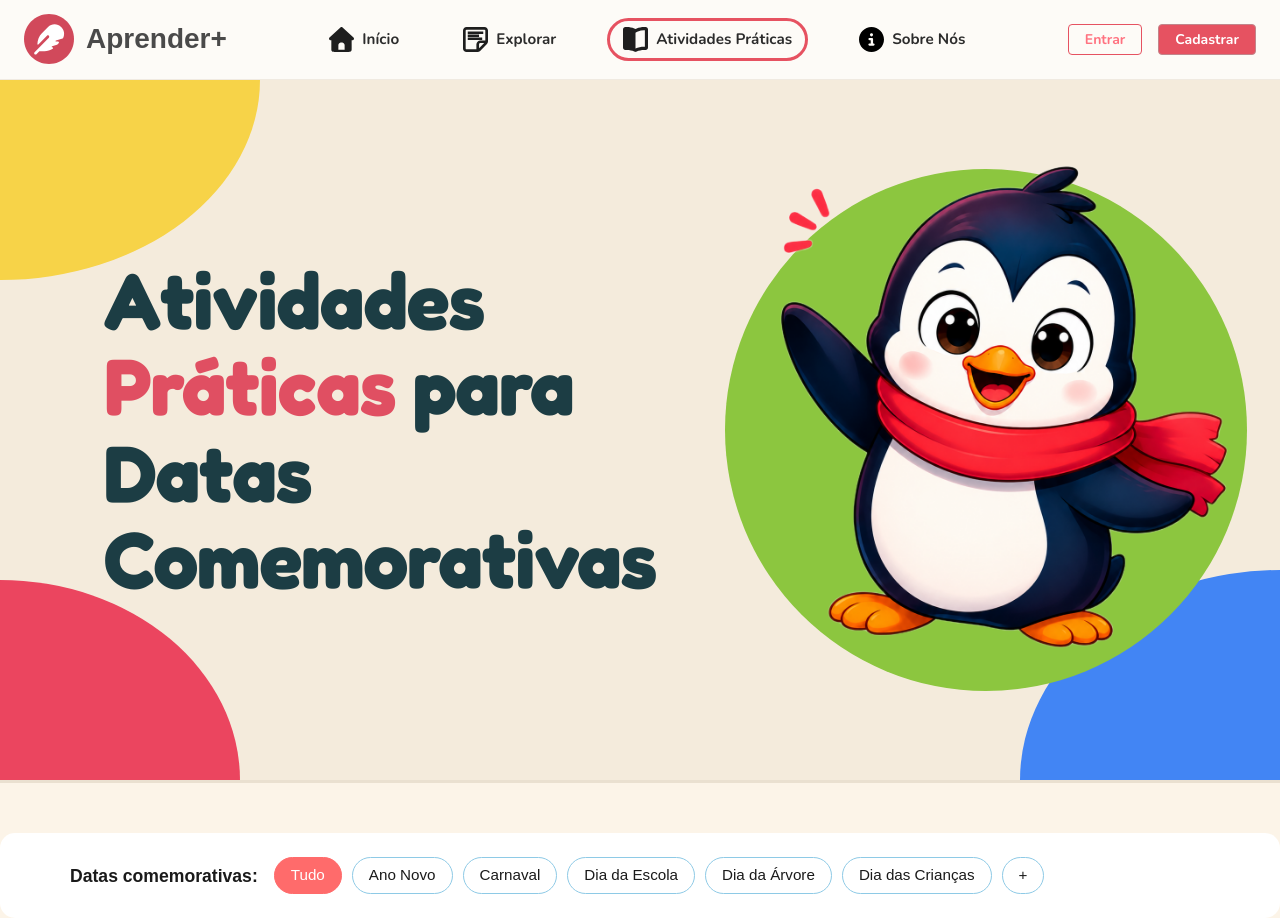
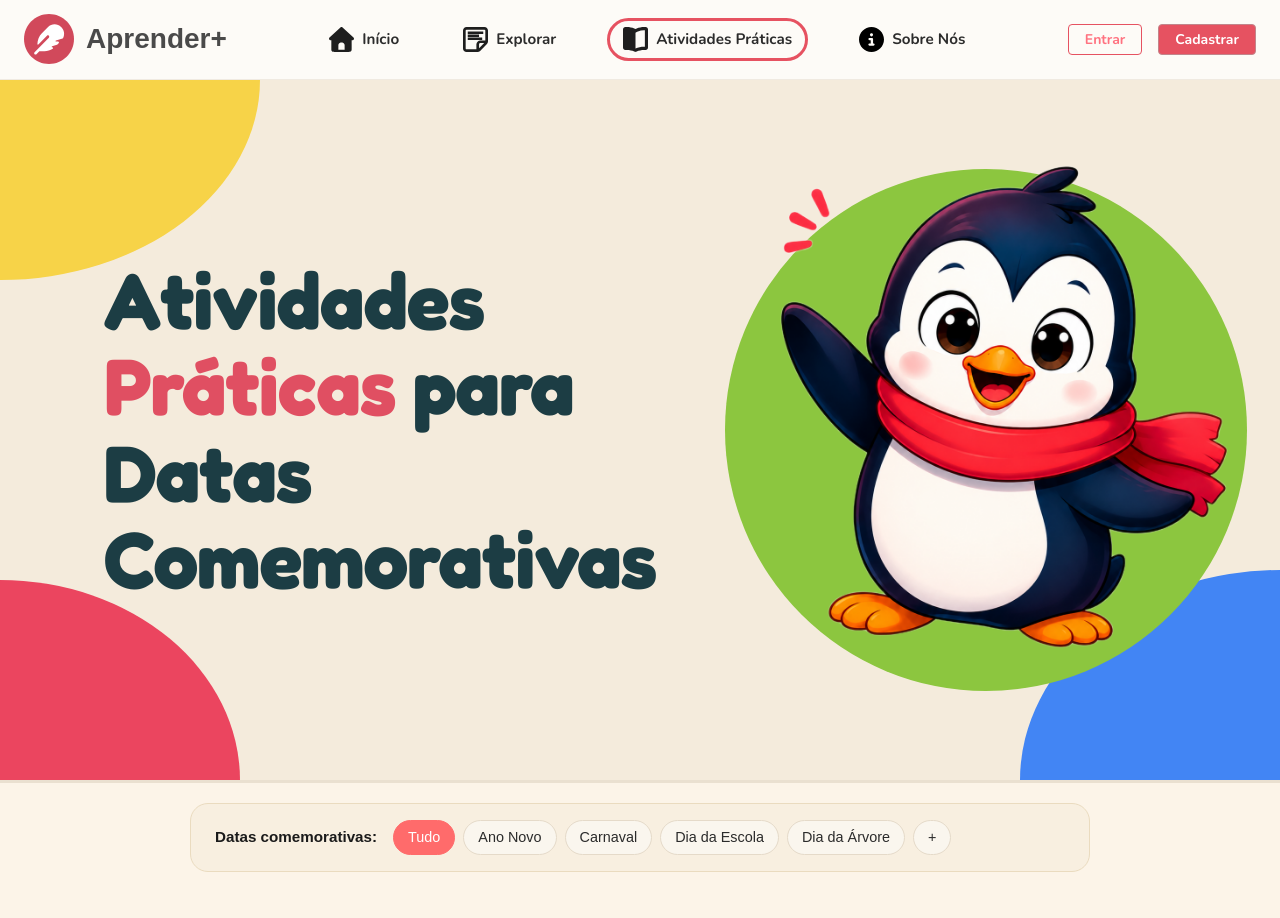
Before and after one commit to Aprender-Hackathon/Trabalho_Hackathon-Novo-, a Vue app: page /atividades-praticas in a window 1280 px wide. Shown: the top 918 px of the page. Built offline with nearby package versions, Linux system fonts and the light colour scheme.

Commit message:
ajuste dos filtros (cor e proporção)

```diff
--- a/src/components/FiltroExplorar.vue
+++ b/src/components/FiltroExplorar.vue
@@ -202,12 +202,13 @@ function selecionarConteudo(conteudo) {
   display: flex;
   flex-direction: column;
   gap: 16px;
-  background-color: #FFFDF9;
+  background-color: #F8EFE0;
+  border: 1.5px solid #EADBBF;
   padding: 30px 40px;
   font-family: Arial, sans-serif;
   max-width: 1100px;
   margin: 20px auto;
-  border-radius: 16px;
+  border-radius: 20px;
   box-shadow: none;
   box-sizing: border-box;
 }
@@ -236,9 +237,9 @@ function selecionarConteudo(conteudo) {
 }
 
 .tag-btn {
-  background-color: #ffffff;
-  border: 1.5px solid #8ecae6;
-  color: #1a1a1a;
+  background-color: #FAF6EE;
+  border: 1px solid #E5DAC9;
+  color: #2b2b2b;
   padding: 6px 16px;
   border-radius: 20px;
   font-size: 0.95rem;
@@ -252,7 +253,8 @@ function selecionarConteudo(conteudo) {
 }
 
 .tag-btn:hover {
-  background-color: #f0f8ff;
+  background-color: #ffffff;
+  border-color: #D6C7B2;
 }
 
 .tag-btn.active {
--- a/src/components/FiltroPratica.vue
+++ b/src/components/FiltroPratica.vue
@@ -28,13 +28,11 @@ const feriados = [
 const dataSelecionada = ref('Tudo')
 const mostrarMais = ref(false)
 
-
 watch(
   () => props.filtroInicial?.data,
   (novaData) => {
     if (novaData) {
       dataSelecionada.value = novaData
-
 
       const index = feriados.indexOf(novaData)
       if (index >= 6) {
@@ -59,7 +57,7 @@ function selecionarData(data) {
       <span class="label">Datas comemorativas:</span>
       <div class="tags-group">
         <button
-          v-for="data in mostrarMais ? feriados : feriados.slice(0, 6)"
+          v-for="data in (mostrarMais ? feriados : feriados.slice(0, 5))"
           :key="data"
           class="tag-btn"
           :class="{ active: dataSelecionada === data }"
@@ -68,7 +66,7 @@ function selecionarData(data) {
           {{ data }}
         </button>
         <button
-          v-if="feriados.length > 6"
+          v-if="feriados.length > 5"
           class="tag-btn btn-toggle"
           @click="mostrarMais = !mostrarMais"
         >
@@ -82,57 +80,60 @@ function selecionarData(data) {
 <style scoped>
 .filter-container {
   display: flex;
-  flex-direction: column;
-  gap: 16px;
-  background-color: #ffffff;
-  margin: 50px auto 20px auto;
-  padding: 24px 70px;
+  justify-content: center;
+  align-items: center;
+  background-color: #F8EFE0;
+  border: 1px solid #EADBBF;
+  margin: 20px auto;
+  padding: 16px 24px;
   font-family: Arial, sans-serif;
-  justify-content: center;
-  border-radius: 15px;
+  border-radius: 18px;
+  width: 900px;
+  max-width: 100%;
+  box-sizing: border-box;
 }
 
 .filter-row {
   display: flex;
-  align-items: flex-start;
+  align-items: center;
   gap: 16px;
   width: 100%;
-  flex-wrap: wrap;
 }
 
 .label {
   font-weight: bold;
-  font-size: 1.1rem;
+  font-size: 0.95rem;
   color: #1a1a1a;
-  min-width: 120px;
-  padding-top: 6px;
+  white-space: nowrap;
 }
 
 .tags-group {
   display: flex;
   flex-wrap: wrap;
-  gap: 10px;
-  max-width: 900px;
+  align-items: center;
+  gap: 8px;
+  flex: 1;
 }
 
 .tag-btn {
-  background-color: #ffffff;
-  border: 1.5px solid #8ecae6;
-  color: #1a1a1a;
-  padding: 6px 16px;
+  background-color: #FAF6EE;
+  border: 1px solid #E5DAC9;
+  color: #2b2b2b;
+  padding: 6px 14px;
   border-radius: 20px;
-  font-size: 0.95rem;
+  font-size: 0.9rem;
   font-weight: 500;
   cursor: pointer;
   display: inline-flex;
   align-items: center;
-  gap: 6px;
+  justify-content: center;
   transition: all 0.2s ease;
   outline: none;
 }
 
 .tag-btn:hover {
-  background-color: #f0f8ff;
+  background-color: #ffffff;
+  border-color: #D6C7B2;
 }
 
 .tag-btn.active {
```
